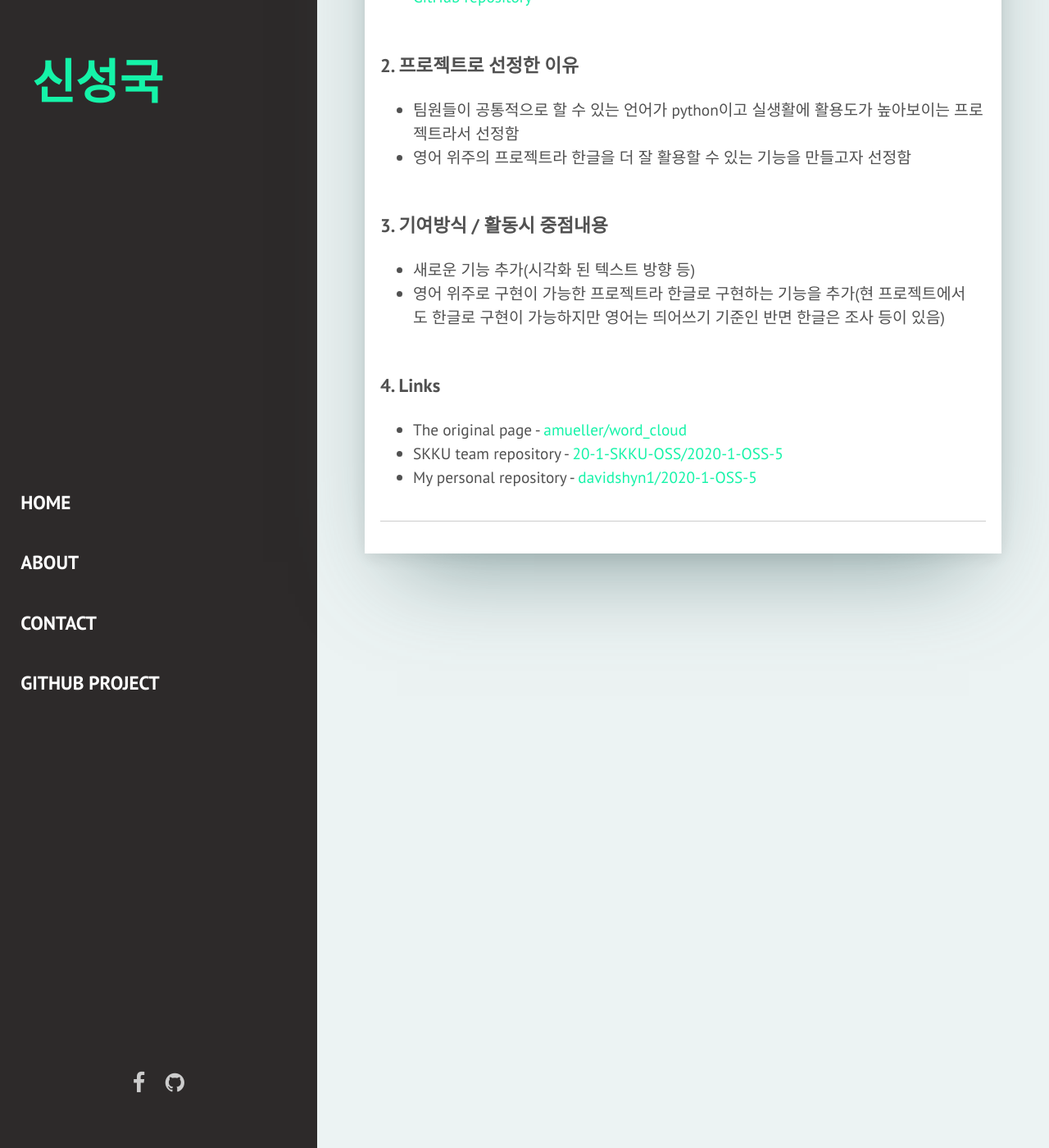
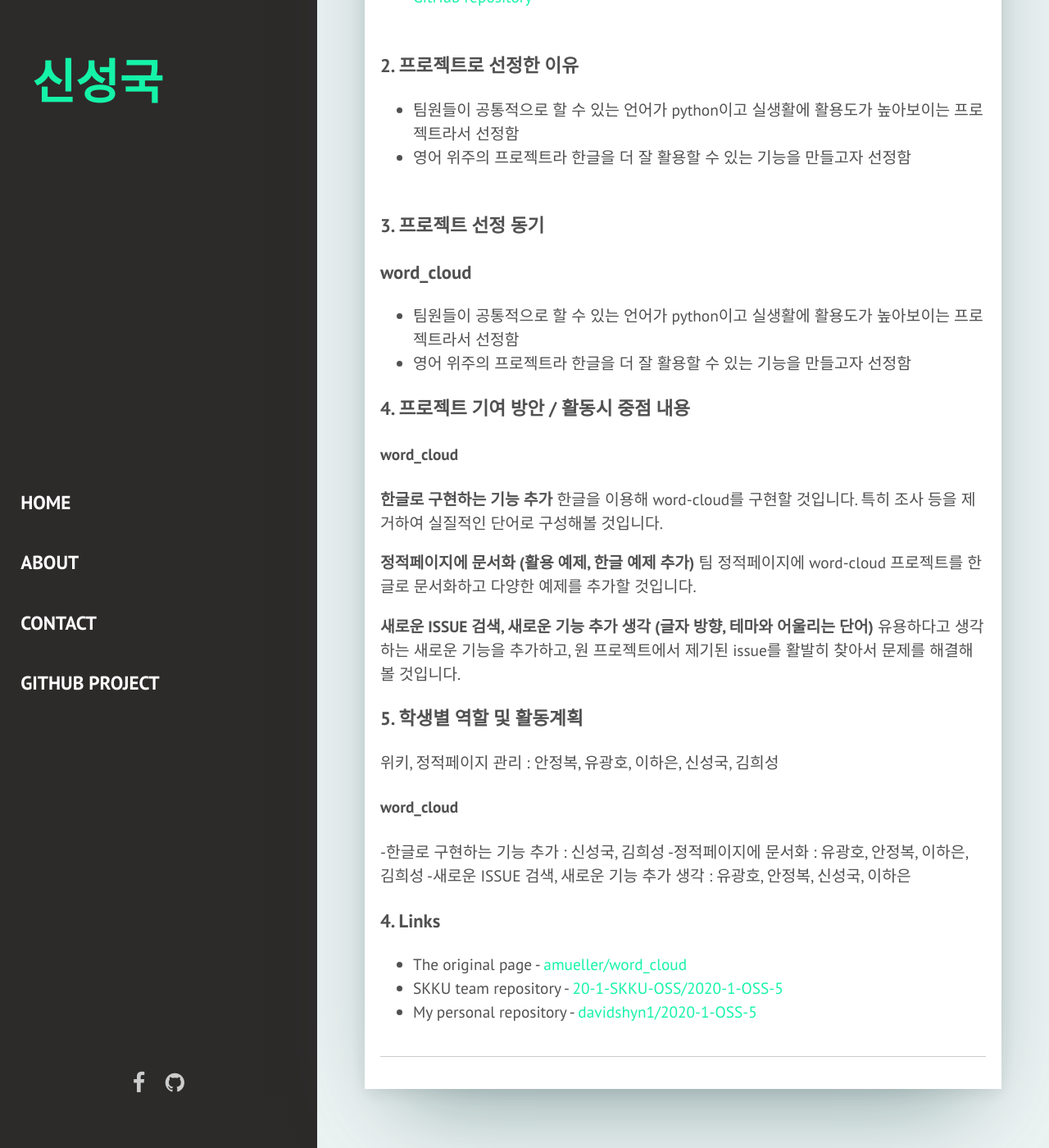
Before and after one commit to davidshyn1/davidshyn1.github.io, a Jekyll site: the page built from _posts/2020-05-23-AboutProject.md, in a window 1280 px wide and 1400 px high, scrolled down 1037 px. Shown: the whole window at 82% size. Built offline with Jekyll 4.4.1, drawn with Linux system fonts in a browser that asks for light colours; some web fonts are replaced.

Commit message:
Update 2020-05-23-AboutProject.md

```diff
--- a/_posts/2020-05-23-AboutProject.md
+++ b/_posts/2020-05-23-AboutProject.md
@@ -24,10 +24,32 @@ description : A little word cloud generator in Python.
 * 영어 위주의 프로젝트라 한글을 더 잘 활용할 수 있는 기능을 만들고자 선정함<br>
 <br>
 
-### 3. 기여방식 / 활동시 중점내용
-* 새로운 기능 추가(시각화 된 텍스트 방향 등)<br>
-* 영어 위주로 구현이 가능한 프로젝트라 한글로 구현하는 기능을 추가(현 프로젝트에서도 한글로 구현이 가능하지만 영어는 띄어쓰기 기준인 반면 한글은 조사 등이 있음)<br>
-<br>
+### 3. 프로젝트 선정 동기
+### word_cloud
+- 팀원들이 공통적으로 할 수 있는 언어가 python이고 실생활에 활용도가 높아보이는 프로젝트라서 선정함
+- 영어 위주의 프로젝트라 한글을 더 잘 활용할 수 있는 기능을 만들고자 선정함
+
+
+### 4. 프로젝트 기여 방안 / 활동시 중점 내용
+#### word_cloud
+**한글로 구현하는 기능 추가**
+한글을 이용해 word-cloud를 구현할 것입니다. 특히 조사 등을 제거하여 실질적인 단어로 구성해볼 것입니다.
+
+
+**정적페이지에 문서화 (활용 예제, 한글 예제 추가)**
+팀 정적페이지에 word-cloud 프로젝트를 한글로 문서화하고 다양한 예제를 추가할 것입니다.
+
+
+**새로운 ISSUE 검색, 새로운 기능 추가 생각 (글자 방향, 테마와 어울리는 단어)**
+유용하다고 생각하는 새로운 기능을 추가하고, 원 프로젝트에서 제기된 issue를 활발히 찾아서 문제를 해결해볼 것입니다.
+
+
+### 5. 학생별 역할 및 활동계획
+위키, 정적페이지 관리 : 안정복, 유광호, 이하은, 신성국, 김희성
+#### word_cloud
+-한글로 구현하는 기능 추가 : 신성국, 김희성
+-정적페이지에 문서화 : 유광호, 안정복, 이하은, 김희성
+-새로운 ISSUE 검색, 새로운 기능 추가 생각 : 유광호, 안정복, 신성국, 이하은
 
 ### 4. Links
 * The original page - [amueller/word_cloud][original_page]
```
